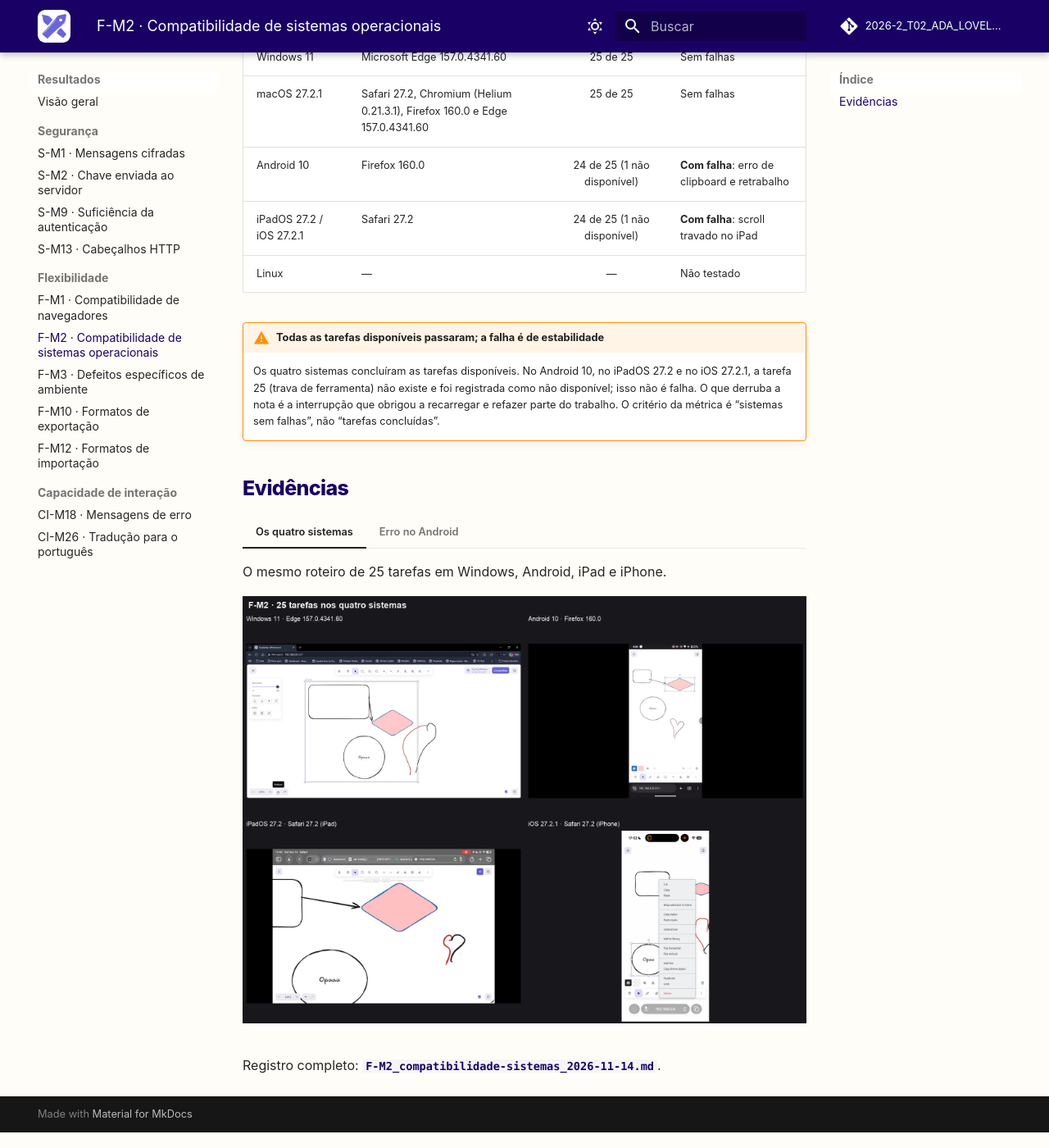
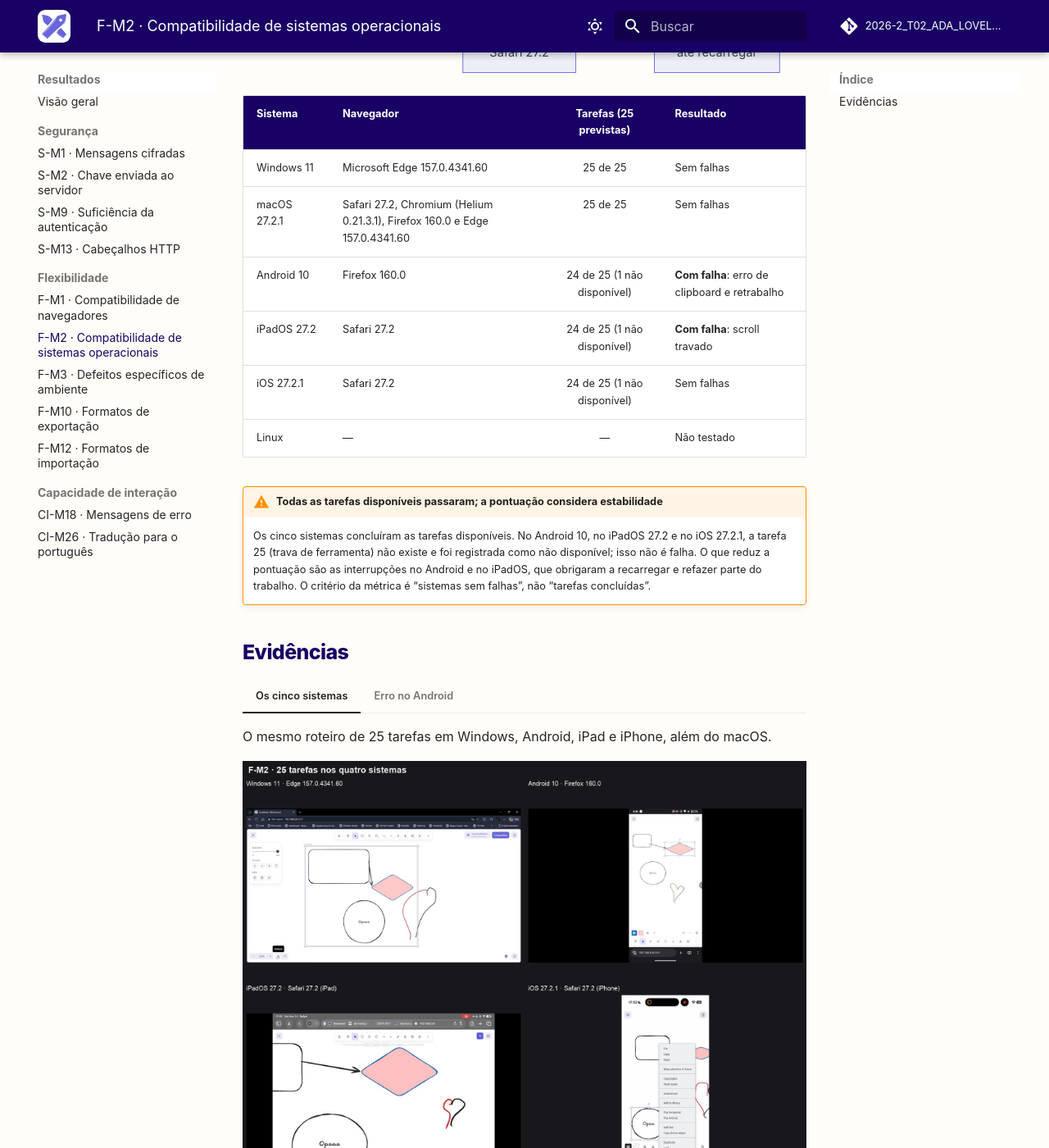
Before and after one commit to FCTE-Qualidade-de-Software-1/2026-2_T02_ADA_LOVELACE, an MkDocs documentation site: the page built from docs/resultados/flexibilidade/f-m2.md, in a window 1280 px wide and 1400 px high, scrolled down 912 px. Shown: the whole window at 82% size. Built offline with MkDocs 1.6.1 and Material for MkDocs 9.7.7, drawn with Linux system fonts in a browser that asks for light colours; comment, search, counter and statistics services are not loaded; some of the changed text lies outside the part shown.

Commit message:
docs: atualiza evidências da F-M2, corrigindo notas e detalhes sobre sistemas testados para separar iOS do iPadOS

````diff
--- a/docs/resultados/flexibilidade/f-m2.md
+++ b/docs/resultados/flexibilidade/f-m2.md
@@ -1,20 +1,23 @@
 # F-M2 · Compatibilidade de sistemas operacionais
 
-**Nota 0**: 2 dos 4 sistemas testados (50%) concluíram as tarefas disponíveis sem
+**Nota 1**: 3 dos 5 sistemas testados (60%) concluíram as tarefas disponíveis sem
 falhas (24 de 25 no mobile, porque a trava de ferramenta não existe lá).
-Windows 11 com Edge 157.0.4341.60 e macOS 27.2.1 passaram. No Android 10, o
-Firefox 160.0 interrompeu a sessão com um erro de clipboard e parte da cena foi
-refeita. No iPad com iPadOS 27.2, a tela não rolava e só voltou ao normal depois
-de recarregar o site. O Linux não estava disponível.
+Windows 11 com Edge 157.0.4341.60, macOS 27.2.1 e iPhone com iOS 27.2.1
+passaram. No Android 10, o Firefox 160.0 interrompeu a sessão com um erro de
+clipboard e parte da cena foi refeita. No iPad com iPadOS 27.2, a tela não
+rolava e só voltou ao normal depois de recarregar o site. O Linux não estava
+disponível.
 
 ```mermaid
 flowchart LR
     T["25 tarefas previstas"] --> W["Windows 11<br/>Edge 157.0.4341.60"]
     T --> M["macOS 27.2.1<br/>Safari 27.2"]
     T --> A["Android 10<br/>Firefox 160.0"]
-    T --> I["iPadOS 27.2 / iOS 27.2.1<br/>Safari 27.2"]
+    T --> I["iPadOS 27.2<br/>Safari 27.2"]
+    T --> P["iOS 27.2.1<br/>Safari 27.2"]
     W --> OK["Sem falhas"]
     M --> OK
+    P --> OK
     A --> F1["Erro de clipboard<br/>interrompeu a sessão"]
     I --> F2["Scroll travado<br/>até recarregar"]
 ```
@@ -24,23 +27,26 @@ flowchart LR
 | Windows 11 | Microsoft Edge 157.0.4341.60 | 25 de 25 | Sem falhas |
 | macOS 27.2.1 | Safari 27.2, Chromium (Helium 0.21.3.1), Firefox 160.0 e Edge 157.0.4341.60 | 25 de 25 | Sem falhas |
 | Android 10 | Firefox 160.0 | 24 de 25 (1 não disponível) | **Com falha**: erro de clipboard e retrabalho |
-| iPadOS 27.2 / iOS 27.2.1 | Safari 27.2 | 24 de 25 (1 não disponível) | **Com falha**: scroll travado no iPad |
+| iPadOS 27.2 | Safari 27.2 | 24 de 25 (1 não disponível) | **Com falha**: scroll travado |
+| iOS 27.2.1 | Safari 27.2 | 24 de 25 (1 não disponível) | Sem falhas |
 | Linux | — | — | Não testado |
 
-!!! warning "Todas as tarefas disponíveis passaram; a falha é de estabilidade"
-    Os quatro sistemas concluíram as tarefas disponíveis. No Android 10, no
+!!! warning "Todas as tarefas disponíveis passaram; a pontuação considera estabilidade"
+    Os cinco sistemas concluíram as tarefas disponíveis. No Android 10, no
     iPadOS 27.2 e no iOS 27.2.1, a tarefa 25 (trava de ferramenta) não existe e
-    foi registrada como não disponível; isso não é falha. O que derruba a nota é
-    a interrupção que obrigou a recarregar e refazer parte do trabalho. O
-    critério da métrica é “sistemas sem falhas”, não “tarefas concluídas”.
+    foi registrada como não disponível; isso não é falha. O que reduz a
+    pontuação são as interrupções no Android e no iPadOS, que obrigaram a
+    recarregar e refazer parte do trabalho. O critério da métrica é “sistemas sem
+    falhas”, não “tarefas concluídas”.
 
 ## Evidências
 
-=== "Os quatro sistemas"
+=== "Os cinco sistemas"
 
-    O mesmo roteiro de 25 tarefas em Windows, Android, iPad e iPhone.
+    O mesmo roteiro de 25 tarefas em Windows, Android, iPad e iPhone, além do
+    macOS.
 
-    ![25 tarefas nos quatro sistemas](../../assets/resultados/flexibilidade/F-M2_sistemas_2026-11-14.png)
+    ![25 tarefas nos cinco sistemas](../../assets/resultados/flexibilidade/F-M2_sistemas_2026-11-14.png)
 
 === "Erro no Android"
 
````
Also changed, not shown: docs/resultados/index.md (+1 -1 lines), evidencias/flexibilidade/F-M2/F-M2_compatibilidade-sistemas_2026-11-14.md (+39 -37 lines), evidencias/flexibilidade/tarefas-flexibilidade.md (+2 -2 lines).
